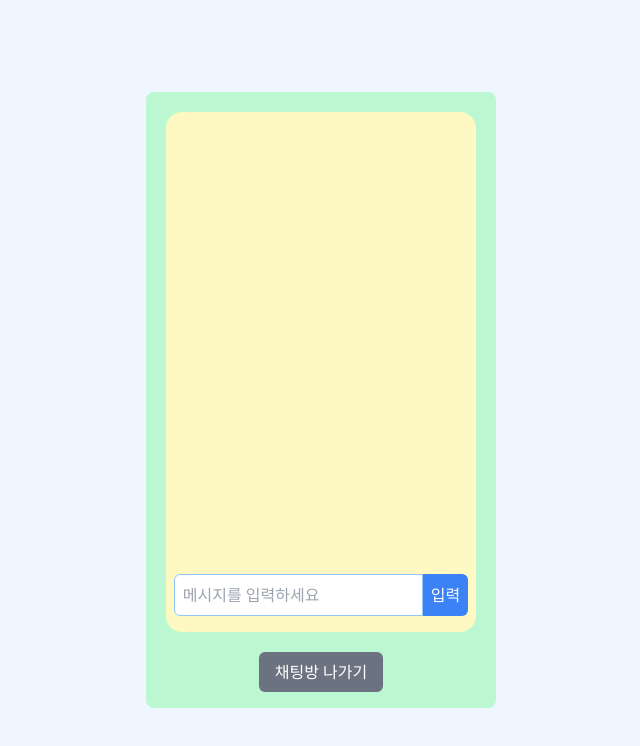
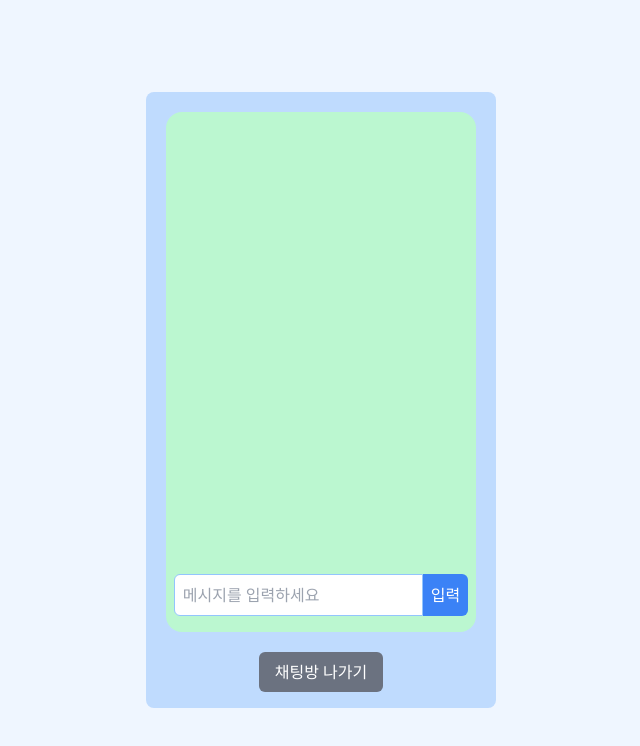
Before and after one commit to asac-5th-hackathon-randomchat/random-front, a React (Vite) app: page / in a window 1280 px wide. Both pictures are taken after a click on the button "접속". Shown: the top 746 px of the page, without its empty margins (319-959 px from the left). Built offline with nearby package versions, Linux system fonts and the light colour scheme.

Commit message:
Feat:css update

```diff
--- a/src/App.jsx
+++ b/src/App.jsx
@@ -64,7 +64,7 @@ function App() {
           </div>
         </div>
       ) : (
-        <div className='flex flex-col items-center bg-green-200 rounded-lg'>
+        <div className='flex flex-col items-center bg-blue-200 rounded-lg'>
           <StompComponent chatRoomId={chatRoomId} username={username} />
           <button
             className='mb-4 px-4 py-2 bg-gray-500 text-white rounded-md hover:bg-gray-600 focus:outline-none focus:ring-2 focus:ring-gray-500'
--- a/src/StompComponent.jsx
+++ b/src/StompComponent.jsx
@@ -73,7 +73,7 @@ function StompComponent({ chatRoomId, username }) {
   }, [chatRoomId])
 
   return (
-    <div className='flex flex-col bg-yellow-100 rounded-2xl h-[65vh] m-5 '>
+    <div className='flex flex-col bg-green-200 rounded-2xl h-[65vh] m-5 '>
       <div className='flex-grow overflow-y-auto p-4'>
         {messages.map((item, index) => (
           <div key={index} className='mb-2 p-2 bg-white rounded-md shadow'>
```
